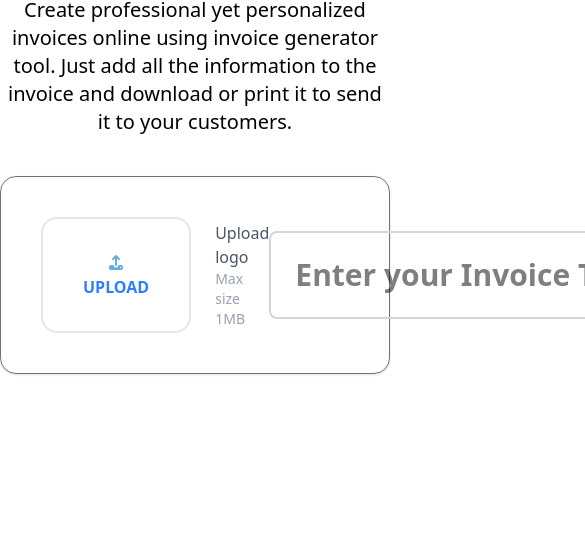
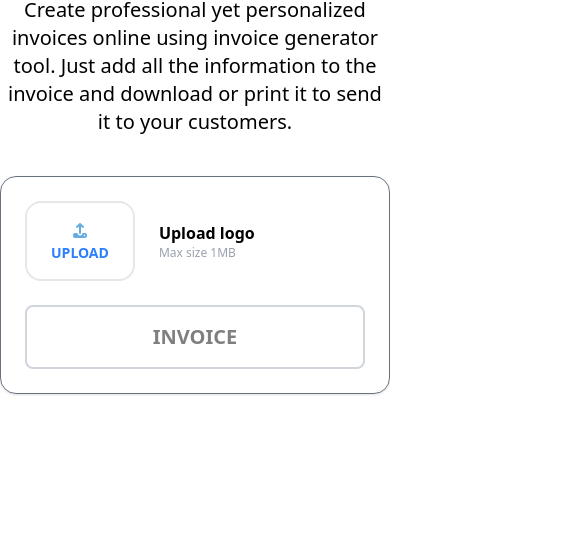
Before and after one commit to Shrutipurusothaman/Invoice-Generator, a website: page index.html in a window 390 px wide. Shown: the part 293-844 px from the top of the page, 585 px wide, since content can reach past the window. Drawn offline with Linux system fonts and the light colour scheme.

Commit message:
working along with mobile resposnivesness

```diff
--- a/index.html
+++ b/index.html
@@ -16,7 +16,7 @@
     <div class="flex m-4 justify-between">
       <h1 class="text-2xl">GST INVOICE GENERATOR</h1>
       <p class="font-bold border-2 border-black hover:bg-black hover:text-white hover:cursor-pointer rounded-sm p-2 "
-        id="Signup-Button">Sign up It's Free</p>
+        id="Signup-Button">Sign up</p>
     </div>
     <div class="border-b border-black-800 w-full"></div>
   </header>
@@ -29,28 +29,30 @@
       download or print it to send it to your customers.</p>
   </nav>
   <main>
-    <div class="border-1 border-gray-500 max-w-4xl m-auto rounded-2xl shadow-sm p-10 mt-10 font-sans">
-      <div class="flex justify-between items-center">
-        <div class="flex items-center gap-6">
-          <div class="px-10 py-8 border-2 border-gray-200 rounded-2xl text-center">
-            <div id="File-Upload-icon"><i class="fa-solid fa-upload cursor-pointer" style="color: #65ace2;"></i></div>
-            <div class="font-bold text-blue-500">UPLOAD</div>
+    <div class="border-1 border-gray-500 max-w-4xl mx-auto rounded-2xl shadow-sm p-6 md:p-10 mt-10 font-sans mx-4">
+
+      <div class="flex flex-col md:flex-row justify-between items-center gap-6">
+
+        <div class="flex items-center gap-6 w-full md:w-auto">
+          <div class="px-6 py-4 md:px-10 md:py-8 border-2 border-gray-200 rounded-2xl text-center">
+            <i class="fa-solid fa-upload cursor-pointer" style="color: #65ace2;"></i>
+            <div class="font-bold text-blue-500 text-sm md:text-base">UPLOAD</div>
           </div>
-          <!--Upload text-->
-          <span class="font-normal text-gray-600">
-            <p class="m-0">Upload logo</p>
-            <p class="text-gray-400 m-0 text-sm">Max size 1MB</p>
+
+          <span>
+            <p class="m-0 font-semibold">Upload logo</p>
+            <p class="text-gray-400 m-0 text-xs md:text-sm">Max size 1MB</p>
           </span>
         </div>
-        <!--Invoice heading-->
-        <div class="ml-auto">
-          <input id="invoice-Heading" type="text" placeholder="Enter your Invoice Title"
-            class="border-2 border-gray-300 px-6 py-6 text-3xl text-center font-bold rounded-lg cursor-pointer" size="14">
+
+        <div class="w-full md:w-auto">
+          <input id="invoice-Heading" type="text" placeholder="INVOICE"
+            class="w-full border-2 border-gray-300 px-4 py-4 text-xl md:text-3xl text-center font-bold rounded-lg">
         </div>
+
       </div>
     </div>
     <!--Owner Invoice details-->
-    <div>
 
     </div>
   </main>
```
Also changed, not shown: output.css.
